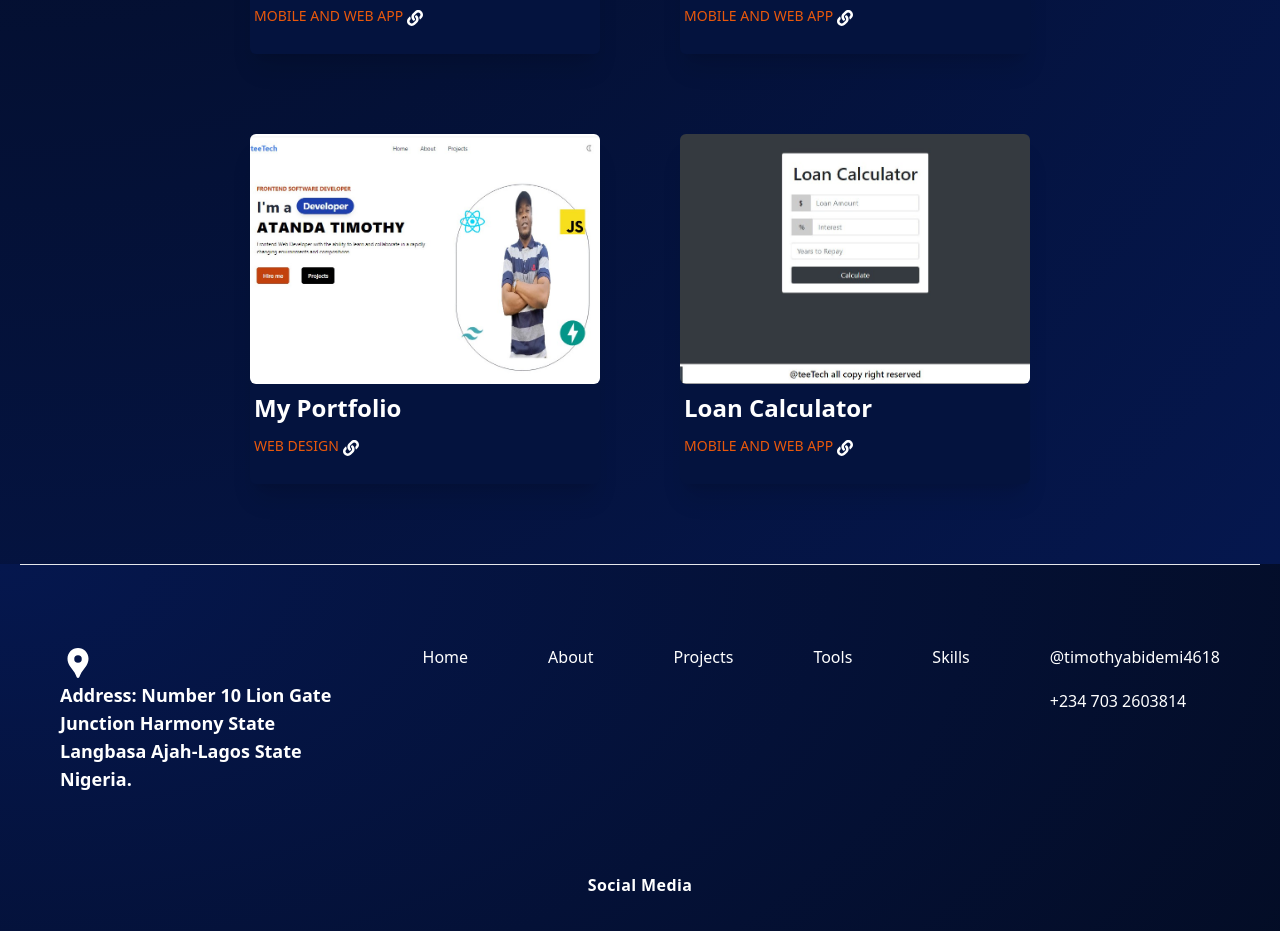
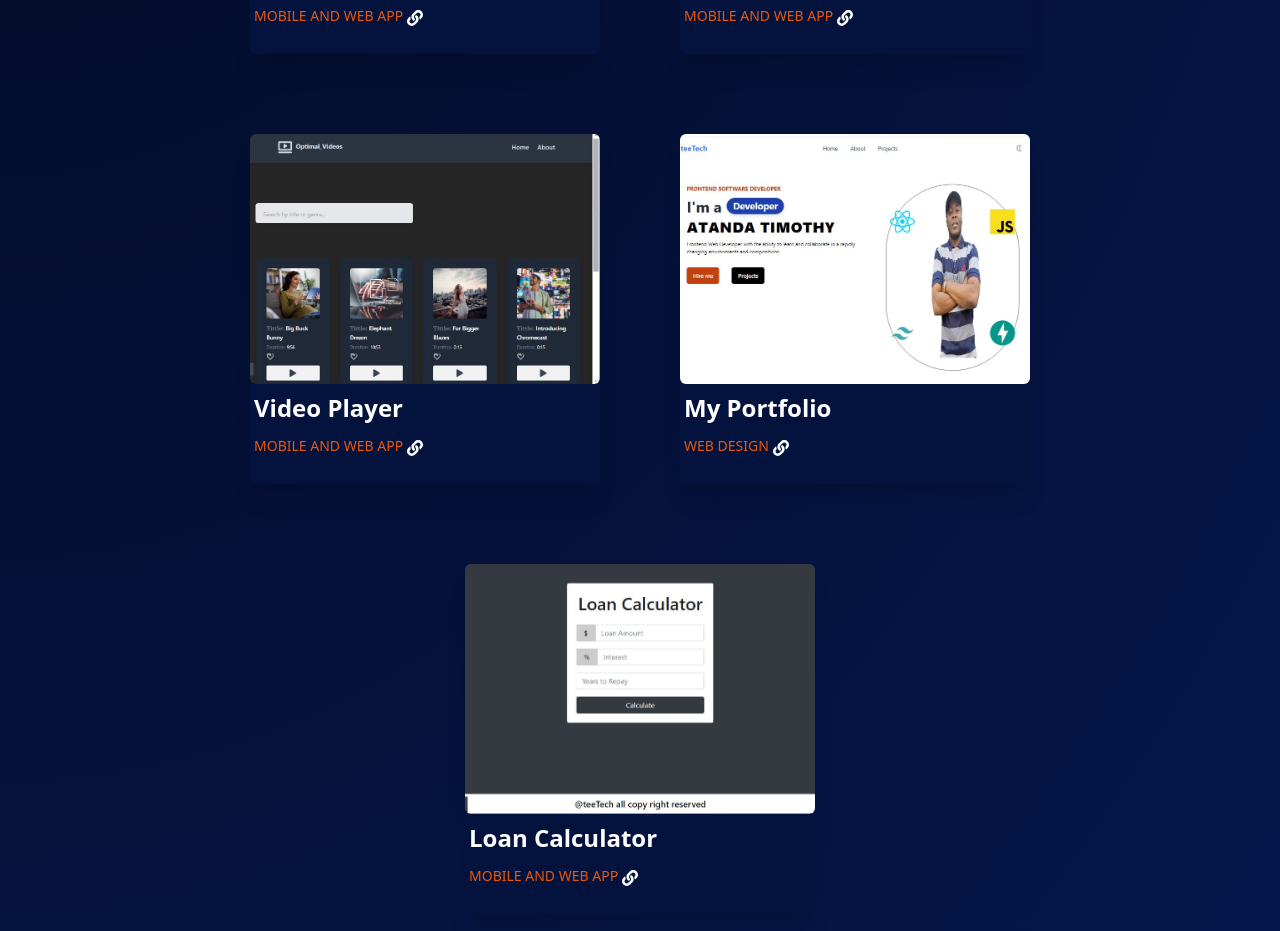
Before and after one commit to teeTech32/My-Portfolio, a React (Create React App) app: page / in a window 1280 px wide. Shown: the part 3900-4831 px from the top of the page. Built offline with nearby package versions, Linux system fonts and the light colour scheme.

Commit message:
data.js
z

```diff
--- a/src/data.js
+++ b/src/data.js
@@ -19,6 +19,7 @@ import contact from "./assets/contact.jpg"
 import vite from './assets/vite-svgrepo-com.svg'
 import express from './assets/express.svg'
 import Ecommerce1 from './assets/Ecommer1.jpg'
+import video from './assets/video.jpg'
 
 export const tools = [
   {
@@ -153,13 +154,20 @@ export const projects = [
   },
   {
     id: 5,
+    title: "Video Player",
+    cat: "Mobile and Web App",
+    url: "https://videoplayer-theta-lime.vercel.app/",
+    img: video,
+  },
+  {
+    id: 6,
     title: "My Portfolio",
     cat: "Web Design",
     url: "",
     img: portfolio,
   },
   {
-    id: 6,
+    id: 7,
     title: "Loan Calculator",
     cat: "Mobile and Web App",
     url: "https://loan-calculator-rouge.vercel.app/",
```
